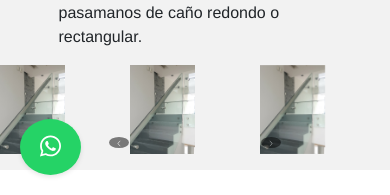
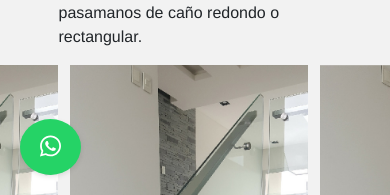
Before and after one commit to GonzaloPereda/Proyecto-Metalurgica, an Angular app in the folder proyecto_metalurgica/: page /barandas in a window 390 px wide. Shown: the part 649-844 px from the top of the page. Built offline with nearby package versions, Linux system fonts and the light colour scheme.

Commit message:
carousel mobile

```diff
--- a/proyecto_metalurgica/src/app/componentes/barandas/barandas.component.css
+++ b/proyecto_metalurgica/src/app/componentes/barandas/barandas.component.css
@@ -22,9 +22,10 @@
 }
 
 .carousel-container img {
-    width: 100%;
+    /* width: 100%;
     max-width: 300px;
-    height: 350px;
+    height: 350px; */
+    max-width: 95%;
 }
 
 .carousel-container img:last-child {
@@ -152,17 +153,16 @@
     }
 
     .carousel-container img {
-        width: 100%;
-        /* max-width: 300px;
+        /* width: 100%;
+        max-width: 300px;
         height: 350px; */
-        max-width: 50%;
+        max-width: 95%;
         height: auto;
-        margin-right: 2%;
+
     }
 
     .carousel-container img:last-child {
-        /* margin-right: 310px; */
-        margin-right: 0;
+        margin-right: 250px;
     }
 
     .carousel-indicators {
--- a/proyecto_metalurgica/src/app/componentes/barandas/barandas.component.ts
+++ b/proyecto_metalurgica/src/app/componentes/barandas/barandas.component.ts
@@ -38,11 +38,11 @@ export class BarandasComponent implements OnInit{
   imagenesVisiblesH = this.imagenesH;
 
   ngOnInit() {
-    this.itemsPerSlide = window.innerWidth >= 768 ? 5 : 3;
+    this.itemsPerSlide = window.innerWidth >= 820 ? 5 : 3;
   }
 
   onResize(event: any) {
-    this.itemsPerSlide = event.target.innerWidth >= 768 ? 5 : 3;
+    this.itemsPerSlide = event.target.innerWidth >= 820 ? 5 : 3;
   }
 
   // cantidadVisibleH = 8;
--- a/proyecto_metalurgica/src/app/componentes/frentes/frentes.component.css
+++ b/proyecto_metalurgica/src/app/componentes/frentes/frentes.component.css
@@ -113,7 +113,7 @@
     background-color: #9e5951;
   }
 
-@media (max-width: 989px){
+@media (max-width: 768px){
     #frentes-acero h1, #frentes-chapa h1, #frentes-combinada h1{
         margin-left: 2%;
     }
--- a/proyecto_metalurgica/src/app/componentes/navbar/navbar.component.css
+++ b/proyecto_metalurgica/src/app/componentes/navbar/navbar.component.css
@@ -136,6 +136,12 @@
     padding-left: 80%;
 }
 
+@media (min-width: 992px) and (max-width: 1330px) {
+    #navbarNavAltMarkup{
+        padding-left: 35%;
+    }
+}
+
 @media (max-width: 992px) {
 
     .div-nav{
```
